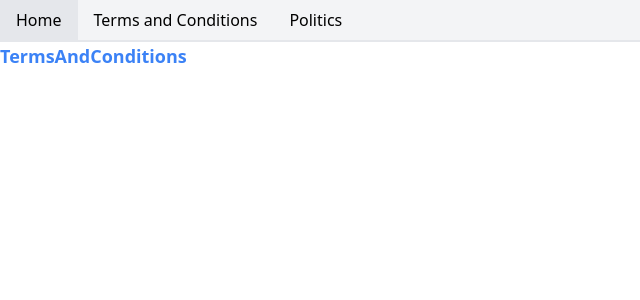
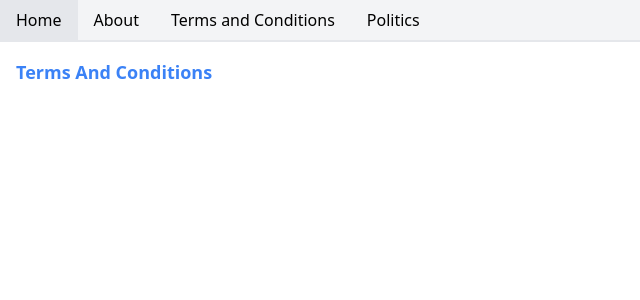
Before and after one commit to cnerylozada/prubas-next, a Next.js app: page /terms-conditions in a window 1280 px wide. Shown: the top 300 px of the page, without its empty margins (0-640 px from the left). Built offline with nearby package versions, Linux system fonts and the light colour scheme.

Commit message:
feat: link vs use-router

```diff
--- a/components/Header.tsx
+++ b/components/Header.tsx
@@ -1,11 +1,29 @@
+import Link from "next/link";
+import { useRouter } from "next/router";
+
 export const Header = () => {
+  const router = useRouter();
   return (
     <div className="flex bg-gray-100 border-b-2">
-      <div className="py-2 px-4 hover:bg-gray-200 cursor-pointer">Home</div>
-      <div className="py-2 px-4 hover:bg-gray-200 cursor-pointer">
+      <Link href="/">
+        <a className="py-2 px-4 hover:bg-gray-200 cursor-pointer">Home</a>
+      </Link>
+      <Link href="/about">
+        <a className="py-2 px-4 hover:bg-gray-200 cursor-pointer">About</a>
+      </Link>
+      <a
+        href="/terms-conditions"
+        target="_blank"
+        className="py-2 px-4 hover:bg-gray-200"
+      >
         Terms and Conditions
+      </a>
+      <div
+        onClick={() => router.push("/politics")}
+        className="py-2 px-4 hover:bg-gray-200 cursor-pointer"
+      >
+        Politics
       </div>
-      <div className="py-2 px-4 hover:bg-gray-200 cursor-pointer">Politics</div>
     </div>
   );
 };
--- a/pages/_app.tsx
+++ b/pages/_app.tsx
@@ -1,12 +1,16 @@
-import "../styles/globals.css";
 import type { AppProps } from "next/app";
 import { Header } from "../components/Header";
+import "../styles/globals.css";
 
 function MyApp({ Component, pageProps }: AppProps) {
   return (
     <>
-      <Header />
-      <Component {...pageProps} />
+      <div className="flex flex-col h-screen">
+        <Header />
+        <div className="p-4 flex-grow">
+          <Component {...pageProps} />
+        </div>
+      </div>
     </>
   );
 }
--- /dev/null
+++ b/pages/about.tsx
@@ -0,0 +1,11 @@
+const About = () => {
+  return (
+    <>
+      <div>
+        <div className="text-lg font-bold text-blue-500">About</div>
+      </div>
+    </>
+  );
+};
+
+export default About;
--- a/pages/terms-conditions.tsx
+++ b/pages/terms-conditions.tsx
@@ -3,7 +3,7 @@ const TermsAndConditions = () => {
     <>
       <div>
         <div className="text-lg font-bold text-blue-500">
-          TermsAndConditions
+          Terms And Conditions
         </div>
       </div>
     </>
```
